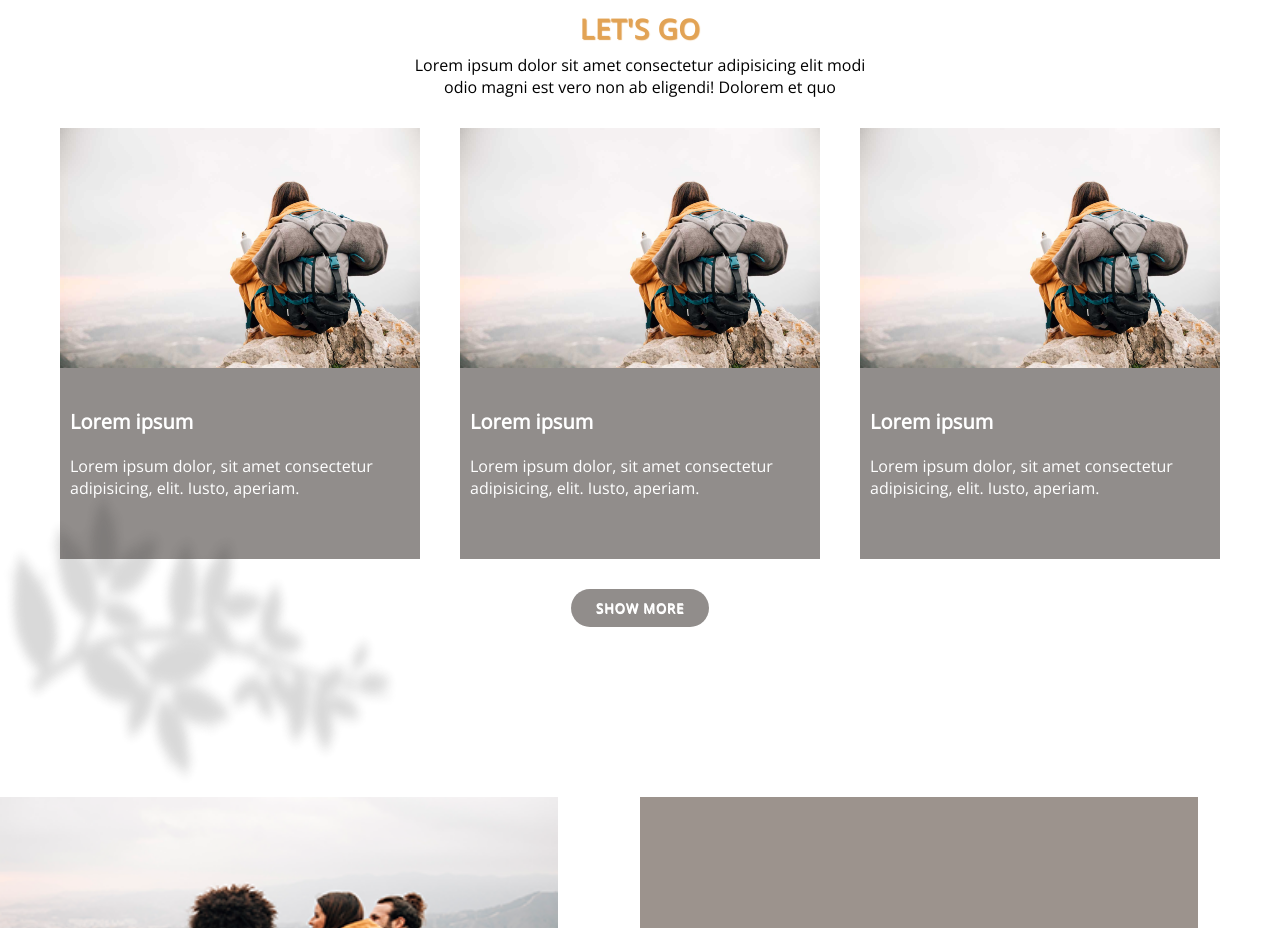
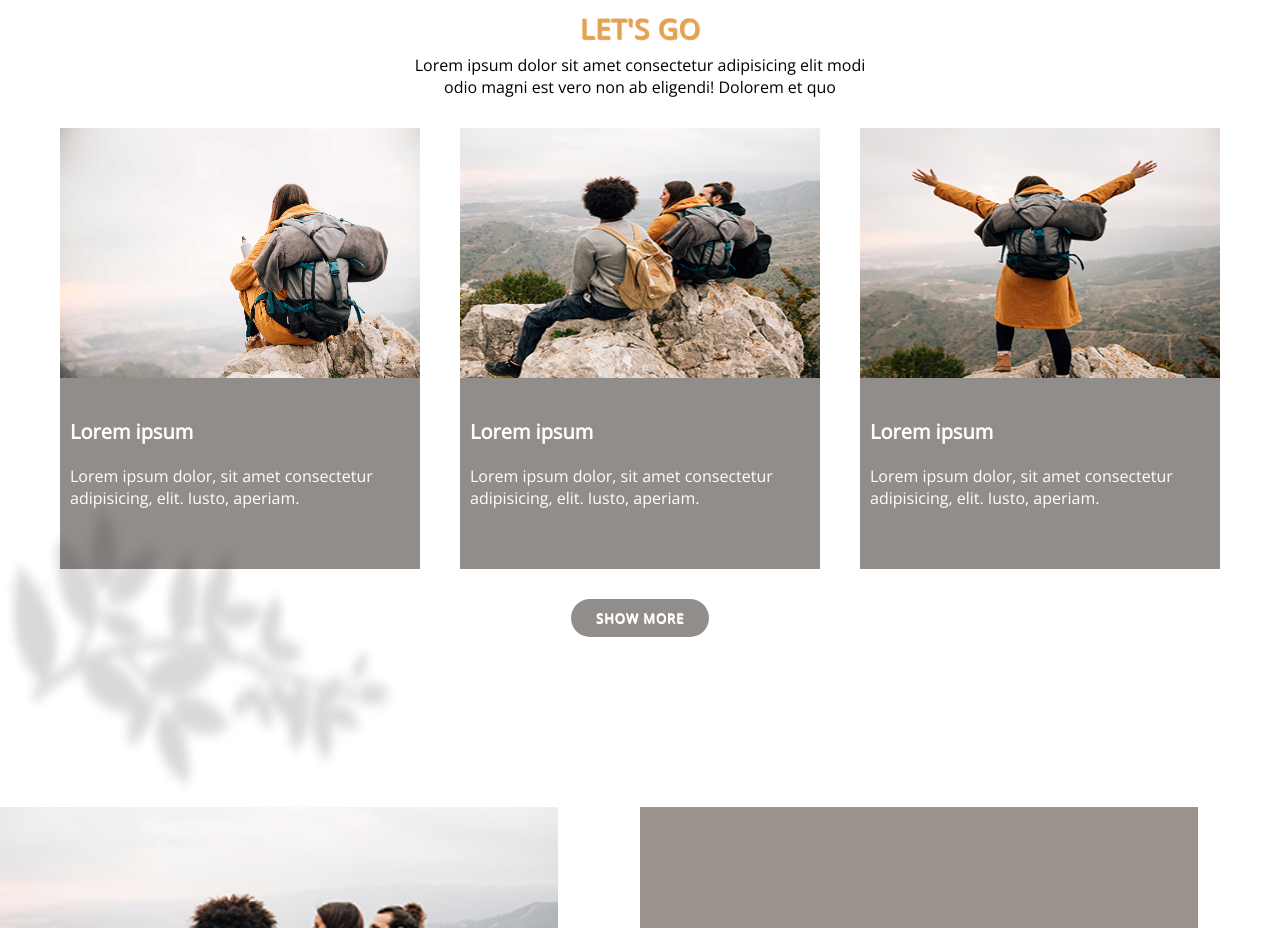
Before and after one commit to Ar42/WebTech, a plain HTML site: page index.html in a window 1280 px wide. Shown: the part 940-1868 px from the top of the page. Drawn offline with nearby package versions, Linux system fonts and the light colour scheme.

Commit message:
Update index.html

```diff
--- a/index.html
+++ b/index.html
@@ -529,21 +529,21 @@
 
 		<div class="card-grid">
 			<div class="card">
-				<img src="image/assignment2.jpg" alt="Avatar" style="width:100%">
+				<img src="image/assignment2.jpg" alt="Avatar" style="width:100%; height: 250px;">
 				<div class="container">
 					<h1>Lorem ipsum</h1>
 					<p>Lorem ipsum dolor, sit amet consectetur adipisicing, elit. Iusto, aperiam.</p>
 				</div>
 			</div>
 			<div class="card">
-				<img src="image/assignment2.jpg" alt="Avatar" style="width:100%">
+				<img src="image/assignment5.png" alt="Avatar" style="width:100%; height: 250px;">
 				<div class="container">
 					<h1>Lorem ipsum</h1>
 					<p>Lorem ipsum dolor, sit amet consectetur adipisicing, elit. Iusto, aperiam.</p>
 				</div>
 			</div>
 			<div class="card">
-				<img src="image/assignment2.jpg" alt="Avatar" style="width:100%">
+				<img src="image/assignment6.png" alt="Avatar" style="width:100%; height: 250px;">
 				<div class="container">
 					<h1>Lorem ipsum</h1>
 					<p>Lorem ipsum dolor, sit amet consectetur adipisicing, elit. Iusto, aperiam.</p>
```
